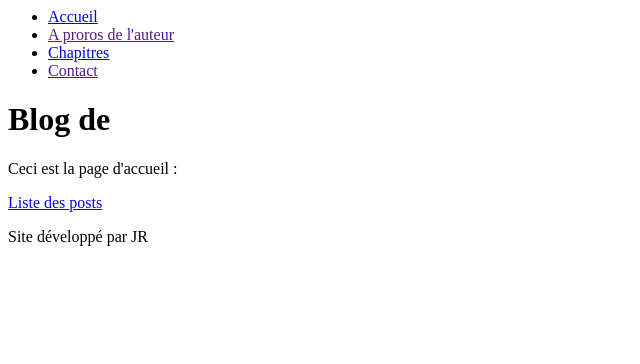
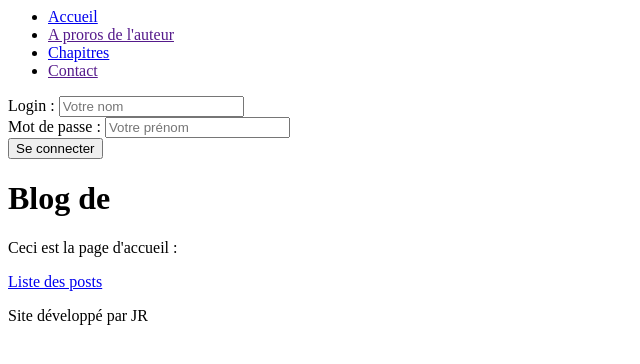
Before and after one commit to jr-hub-dev/OpenclassroomProject4, a PHP site: page /home.php in a window 1280 px wide. Shown: the top 364 px of the page, without its empty margins (0-640 px from the left). Run offline with PHP 8.4, Linux system fonts and the light colour scheme.

Commit message:
maj header

```diff
--- a/view/header.php
+++ b/view/header.php
@@ -7,5 +7,10 @@
 			<li><a href= 'index.php?objet=post&action=postsList'>Chapitres</a></li>
 			<li><a href=>Contact</a></li>
 		</ul>
+		<form id="bookingForm" >
+			<label for="name">Login : </label><input type="text" id="name" placeholder="Votre nom" required/><br />
+			<label for="firstname"> Mot de passe : </label><input type="text" id="firstname" placeholder="Votre prénom" required><br />
+			<input type="submit" name="submit" id="connexion" value="Se connecter">
+		</form>
 	</nav>
 </header>
```
